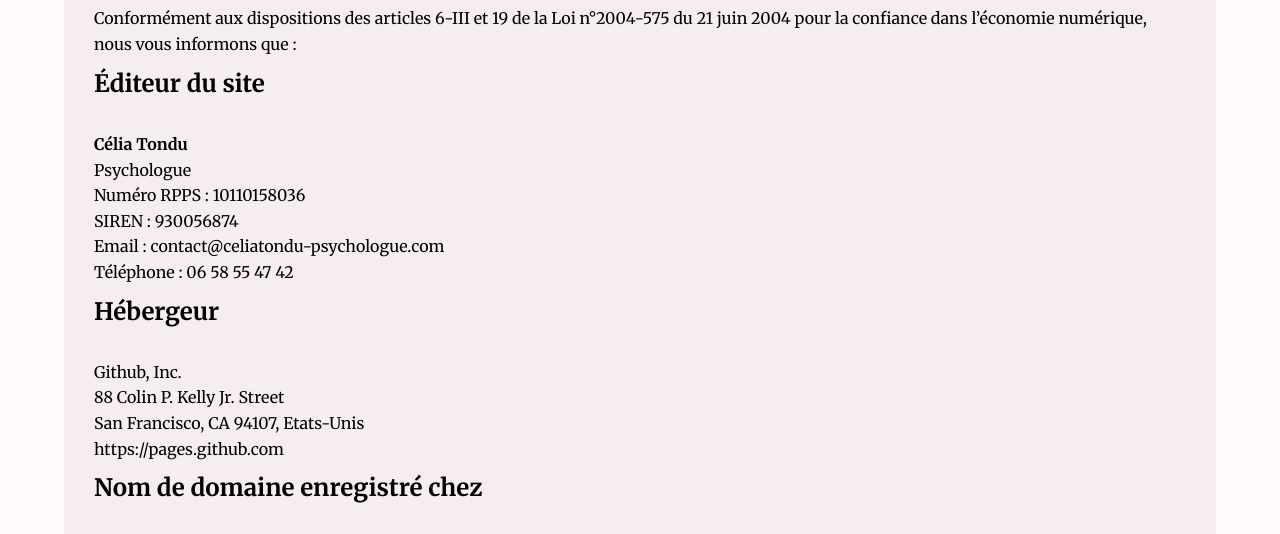
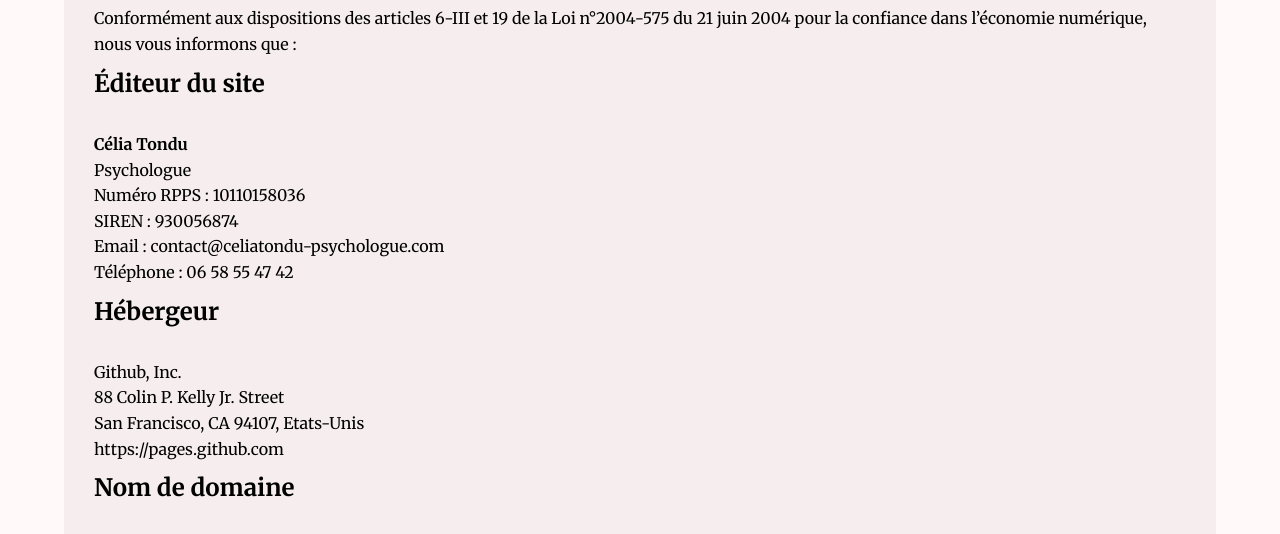
Before and after one commit to celia-psy/site-pro, a plain HTML site: page mentions-legales/index.html in a window 1280 px wide. Shown: the part 236-770 px from the top of the page. Drawn offline with Linux system fonts and the light colour scheme.

```diff
--- a/mentions-legales/index.html
+++ b/mentions-legales/index.html
@@ -63,7 +63,7 @@
     San Francisco, CA 94107, Etats-Unis<br />
     https://pages.github.com</p>
 
-    <h2>Nom de domaine enregistré chez</h2>
+    <h2>Nom de domaine </h2>
     <p>OVH SAS<br />
     2 rue Kellermann - 59100 Roubaix - France<br />
     Téléphone : 09 72 10 10 07</p>
```
